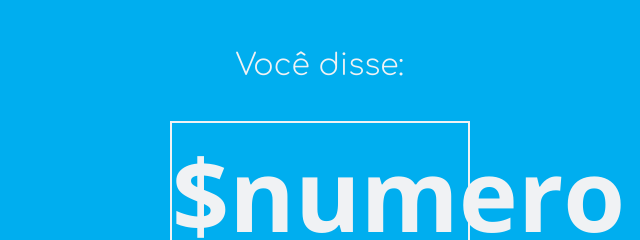
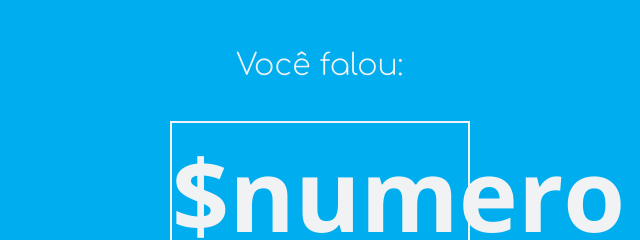
Before and after one commit to Melksedeque/reconhecimento-de-voz-com-js, a plain HTML site: page index.html in a window 1280 px wide. Shown: the part 293-533 px from the top of the page, 320-960 px from the left. Drawn offline with nearby package versions, Linux system fonts and the light colour scheme.

Commit message:
Aplicação de MRP

```diff
--- a/index.html
+++ b/index.html
@@ -15,7 +15,7 @@
             <h1>Acerte o número secreto</h1>
             <h2>O número secreto está entre <span class="valor" data-valor="menor"></span> e <span class="valor" data-valor="maior"></span></h2>
             <div class="mensagem" data-mensagem="chute">
-                <h3>Você disse:</h3>
+                <h3>Você falou:</h3>
                 <div class="box valor">$numero</div>
                 <div class="alert">O número secreto é maior <i class="fa fa-light fa-arrow-up"></i></div>
             </div>
```
